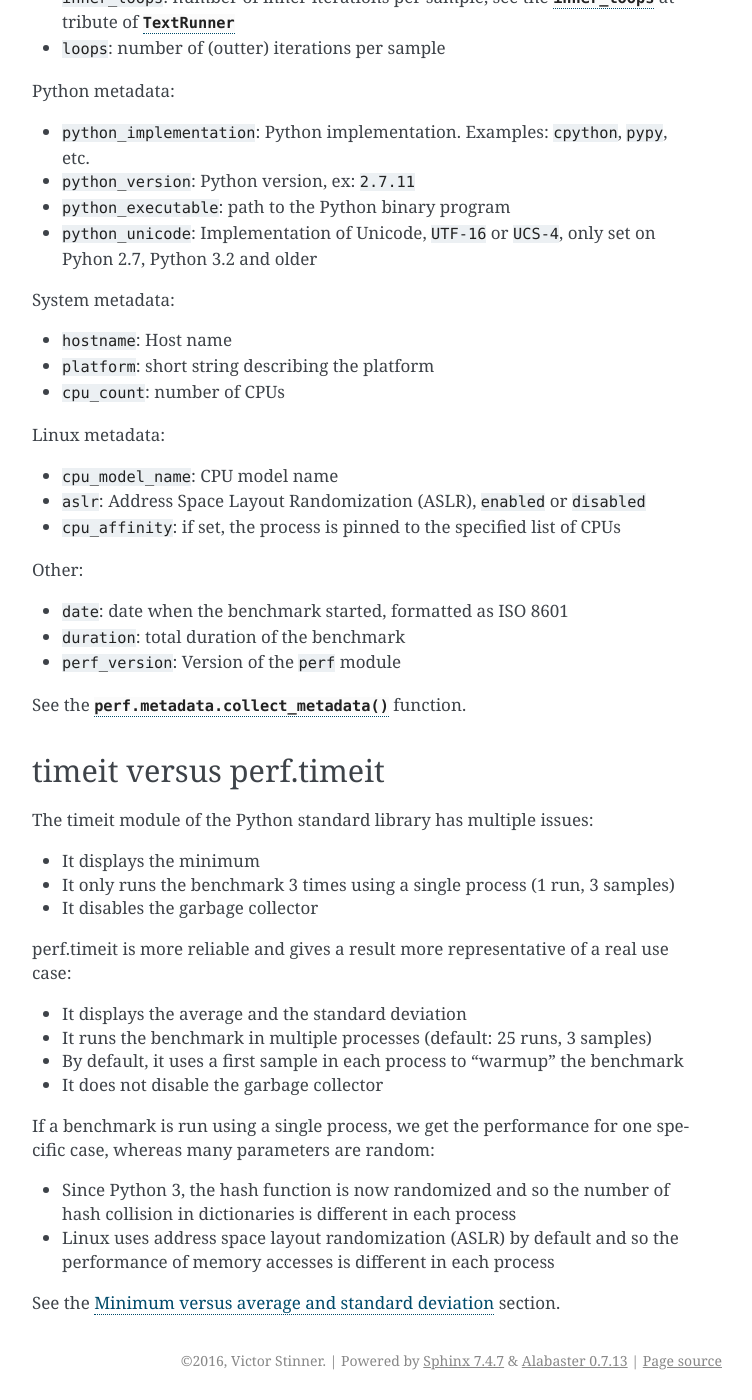
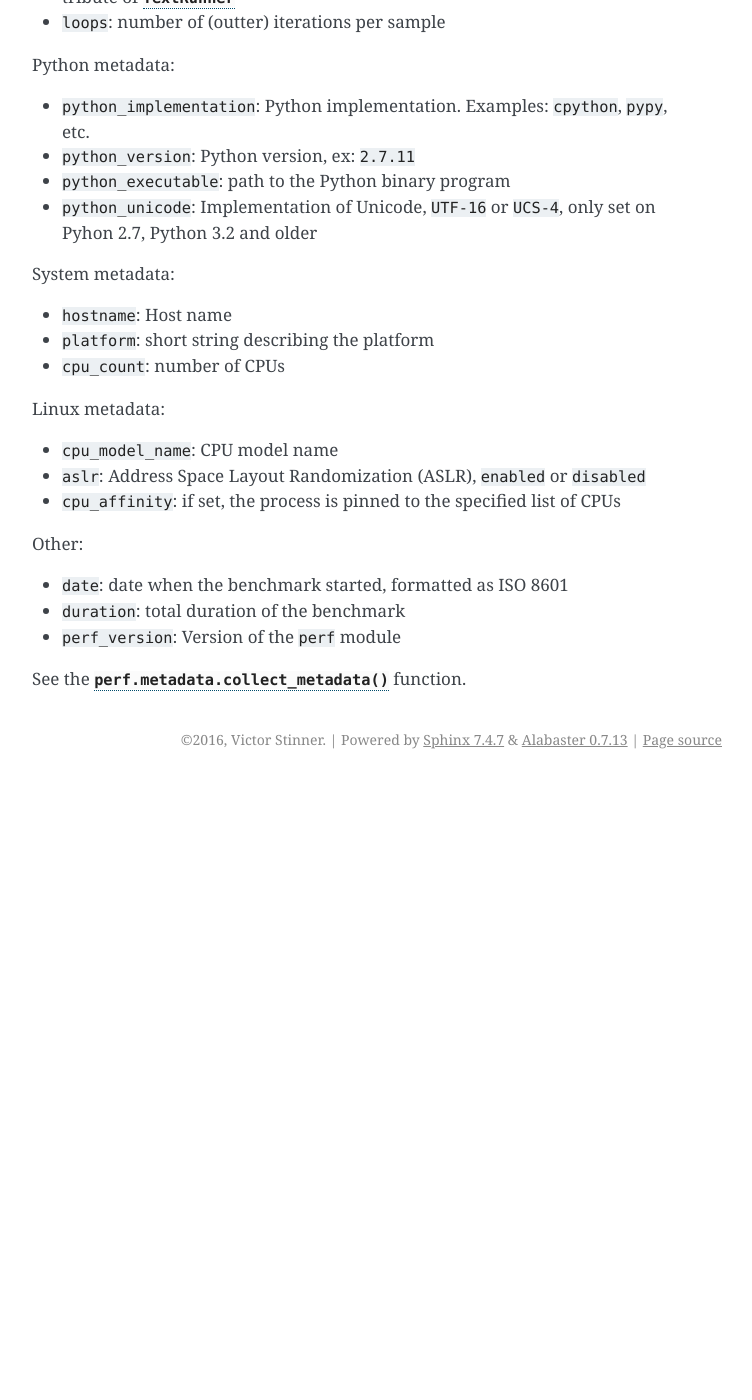
Before and after one commit to psf/pyperf, a Sphinx documentation site: the page built from doc/perf.rst, in a window 1280 px wide and 1400 px high, scrolled down 3047 px. Shown: the whole window, without its empty margins (388-1140 px from the left). Built offline with Sphinx 7.4.7, drawn with Linux system fonts in a browser that asks for light colours; after the commit the page ends 3826 px from its top, so only the background shows below that; some of the changed text lies outside the part shown.

Commit message:
cleanup doc

```diff
--- a/doc/cli.rst
+++ b/doc/cli.rst
@@ -98,6 +98,8 @@ Values:
    The ``boltons`` optional dependency is needed for MAD and Skewness.
 
 
+.. _hist_cmd:
+
 hist and hist_scipy
 -------------------
 
--- a/doc/perf.rst
+++ b/doc/perf.rst
@@ -98,8 +98,8 @@ Articles:
 Distribution
 ============
 
-The ``-m perf hist`` command shows an histogram of the distribution of all
-samples.
+The :ref:`hist command <hist_cmd>` renders an histogram of the distribution of
+all samples.
 
 See also:
 
@@ -189,31 +189,3 @@ Other:
 * ``perf_version``: Version of the ``perf`` module
 
 See the :func:`perf.metadata.collect_metadata` function.
-
-
-timeit versus perf.timeit
-=========================
-
-The timeit module of the Python standard library has multiple issues:
-
-* It displays the minimum
-* It only runs the benchmark 3 times using a single process (1 run, 3 samples)
-* It disables the garbage collector
-
-perf.timeit is more reliable and gives a result more representative of a real
-use case:
-
-* It displays the average and the standard deviation
-* It runs the benchmark in multiple processes (default: 25 runs, 3 samples)
-* By default, it uses a first sample in each process to "warmup" the benchmark
-* It does not disable the garbage collector
-
-If a benchmark is run using a single process, we get the performance for one
-specific case, whereas many parameters are random:
-
-* Since Python 3, the hash function is now randomized and so the number of
-  hash collision in dictionaries is different in each process
-* Linux uses address space layout randomization (ASLR) by default and so
-  the performance of memory accesses is different in each process
-
-See the :ref:`Minimum versus average and standard deviation <min>` section.
```
Also changed, not shown: doc/api.rst (+4 -4 lines), doc/timeit.rst (+27 -0 lines).
